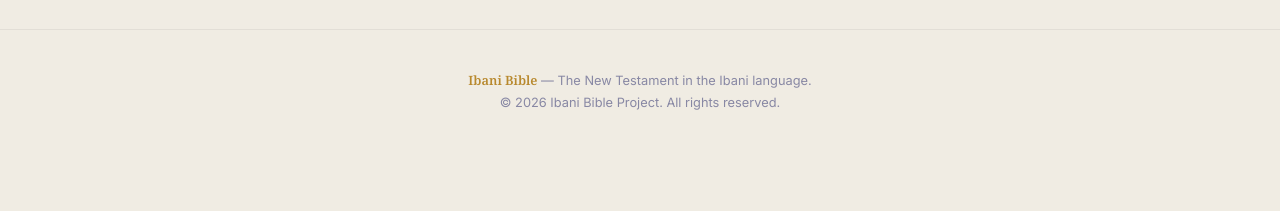
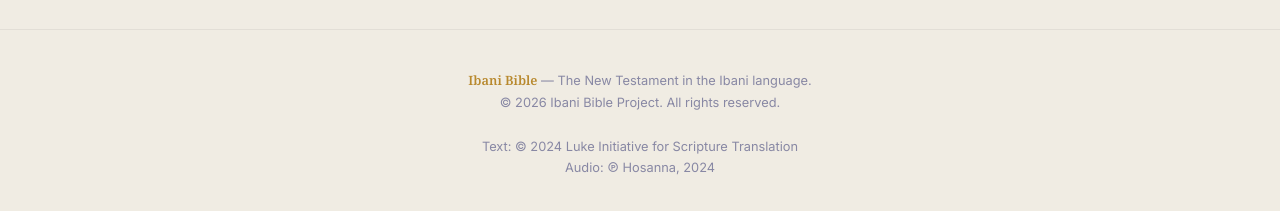
Before and after one commit to williampepple1/Ibani-bible, a Next.js app: page /matthew/1 in a window 1280 px wide. Shown: the part 4595-4806 px from the top of the page. Before the commit the page ends 4749 px from the top, so only its background shows below. Built offline with nearby package versions, Linux system fonts and the light colour scheme; no server answers.

Commit message:
Update Footer.tsx

```diff
--- a/components/Footer.tsx
+++ b/components/Footer.tsx
@@ -6,6 +6,11 @@
           <span className="footer__brand">Ibani Bible</span> — The New Testament in the Ibani language.
           <br />
           © {new Date().getFullYear()} Ibani Bible Project. All rights reserved.
+          <br />
+          <br />
+          Text: © 2024 Luke Initiative for Scripture Translation
+          <br />
+          Audio: ℗ Hosanna, 2024
         </p>
       </div>
     </footer>
```
